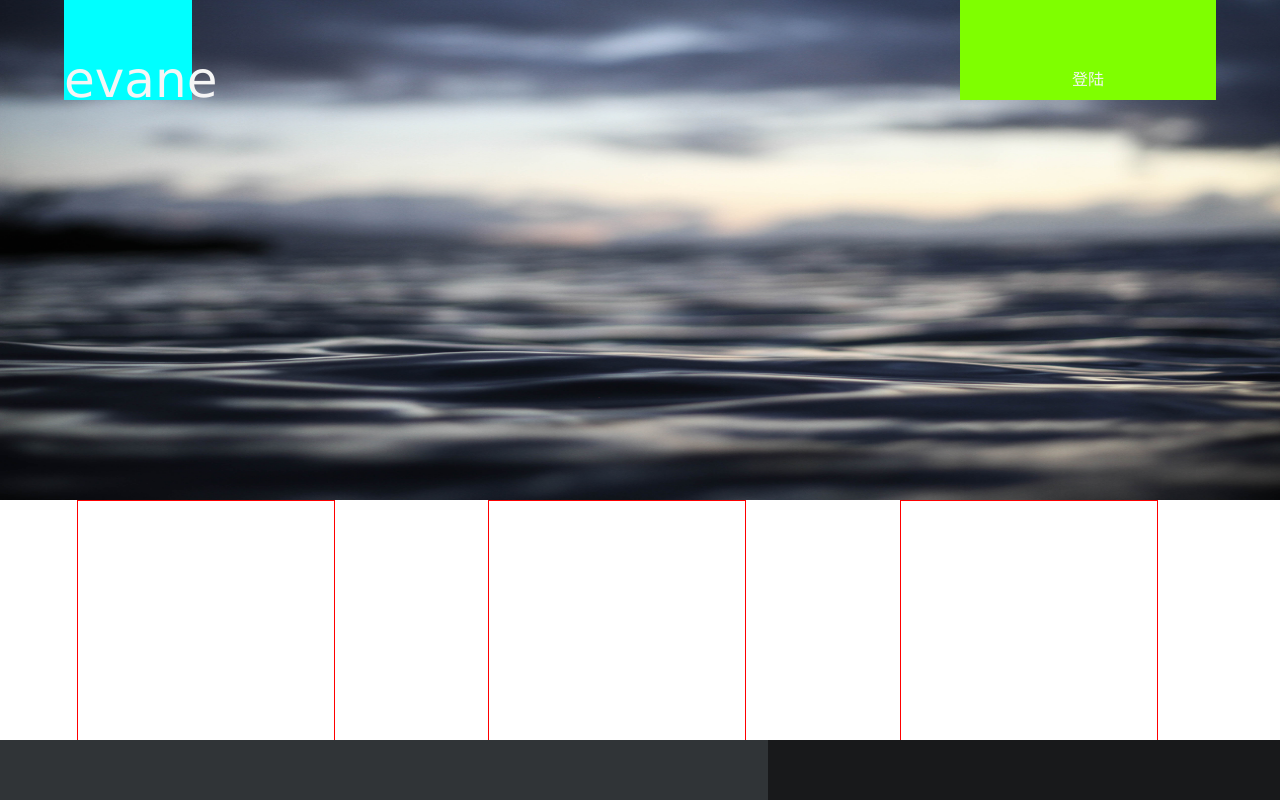
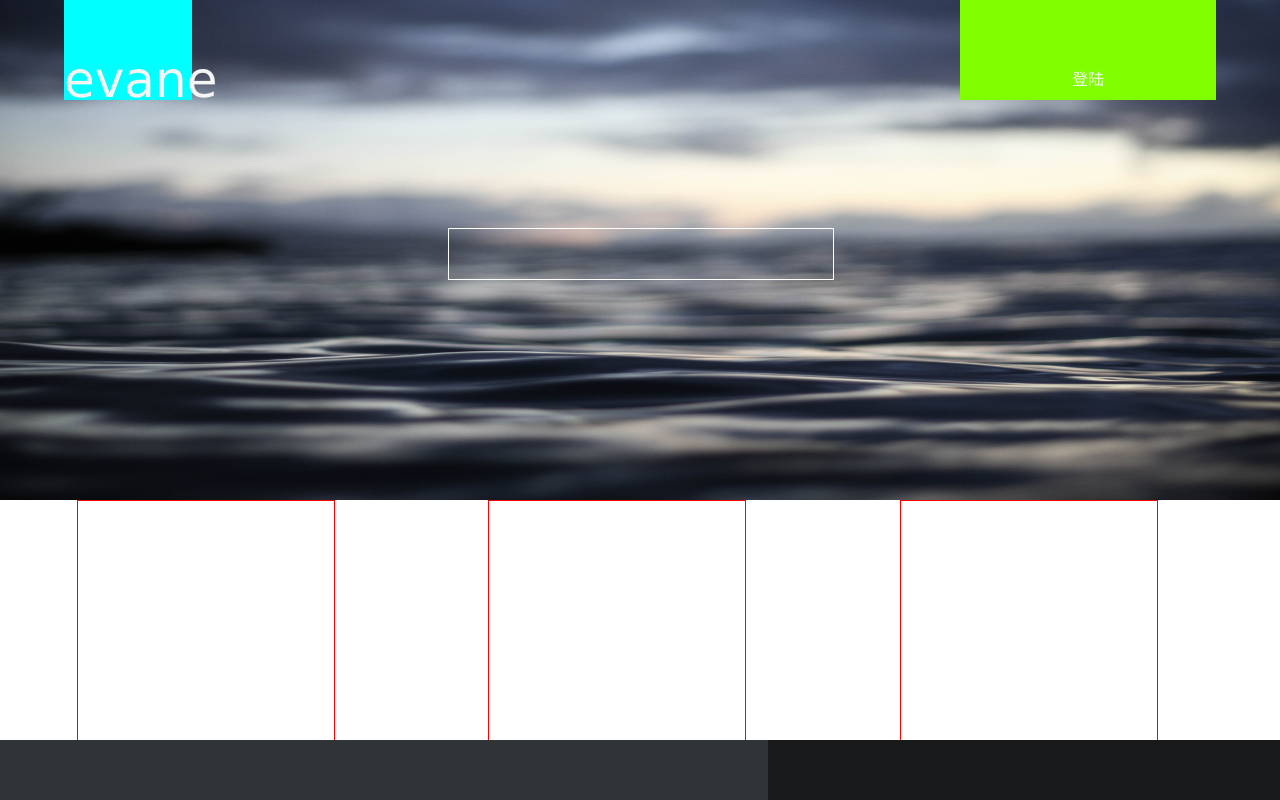
Before and after one commit to tyw809611051/evane-front, a Vue app: page / in a window 1280 px wide. Built offline with nearby package versions, Linux system fonts and the light colour scheme.

Commit message:
basic framewordk

```diff
--- a/src/components/header/head.vue
+++ b/src/components/header/head.vue
@@ -52,5 +52,4 @@ span {
   color: whitesmoke;
 }
 
-
 </style>
--- a/src/page/home/home.vue
+++ b/src/page/home/home.vue
@@ -3,6 +3,7 @@
     <el-container>
         <el-main>
             <head-top></head-top>
+            <div class="center-title"></div>
         </el-main>
         <div class="category">
           <div class="life"></div>
@@ -54,6 +55,15 @@ export default {
     height: 60%;
     padding: 0%;
   }
+
+  .center-title {
+    float: left;
+    height: 10%;
+    width: 30%;
+    border: 1px solid white;
+    margin: 10% 35%;
+  }
+
   .category {
     background-color: #FFFFFF;
     text-align: center;
```
